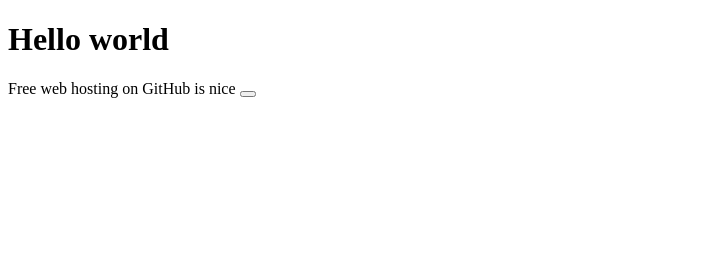
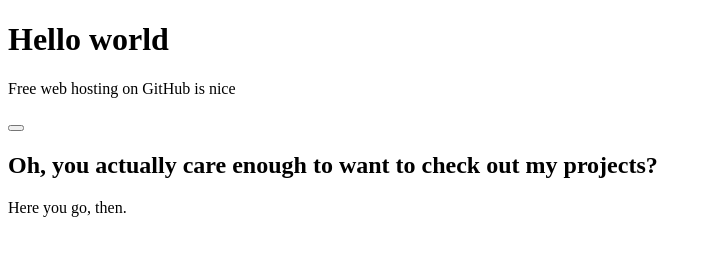
Before and after one commit to WiseDragoon5374/wisedragoon5374.github.io, a plain HTML site: page index.html in a window 1280 px wide. Shown: the whole page, without its empty margins (0-712 px from the left). Drawn offline with Linux system fonts and the light colour scheme.

Commit message:
Update index.html

```diff
--- a/index.html
+++ b/index.html
@@ -5,7 +5,12 @@
   </head>
   <body>
     <h1>Hello world</h1>
-    Free web hosting on GitHub is nice
+    <p>Free web hosting on GitHub is nice</p>
     <button></button>
+    <h2>Oh, you actually care enough to want to check out my projects?</h2>
+    <p>Here you go, then.</p>
+    <ul>
+
+    </ul>
   </body>
 </html>
```
